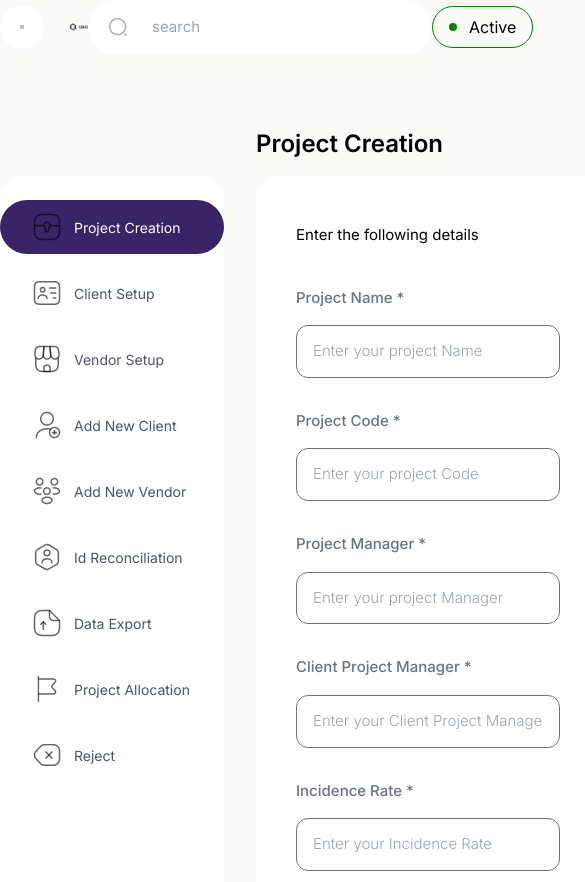
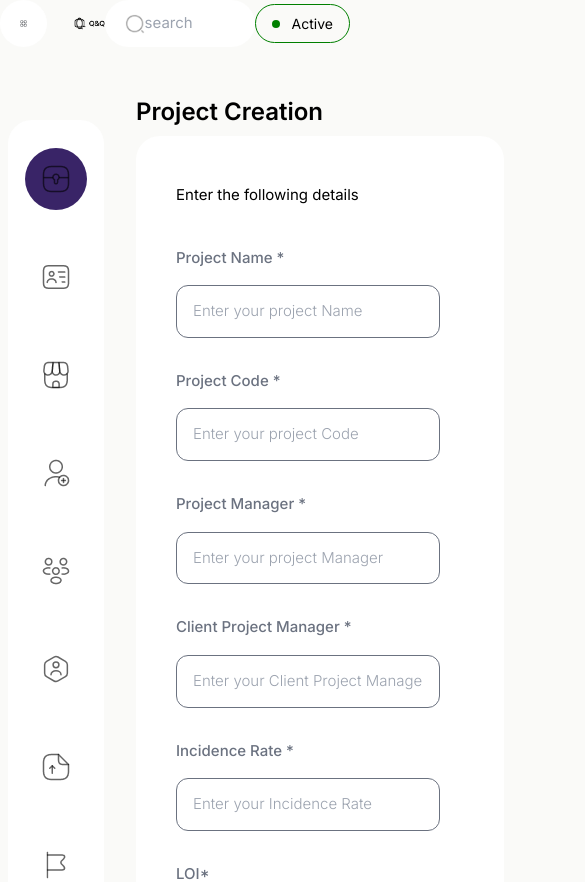
Before and after one commit to Asif-28/PMT, a Next.js app: page / in a window 390 px wide. Shown: the top 882 px of the page, 585 px wide, since content can reach past the window. Built offline with nearby package versions, Linux system fonts and the light colour scheme.

Commit message:
mobile view

```diff
--- a/src/components/header/Header.tsx
+++ b/src/components/header/Header.tsx
@@ -2,7 +2,7 @@ import Image from "next/image";
 
 const Header = () => {
   return (
-    <main className="section h-32">
+    <main className="section h-24 sm:h-32">
       <div className="flex  items-center justify-between">
         <div className="left flex items-center gap-6">
           <div className="rounded-full px-5 py-5 bg-white w-[4rem] flex justify-center items-center">
@@ -15,7 +15,7 @@ const Header = () => {
         <div className="flex items-center relative">
           <input
             placeholder="search"
-            className="text-[15px] border-none min-w-[300px] md:w-[500px] lg:min-w-[700px] px-16 py-4 rounded-full focus:outline-[#392467] focus:shadow-outline"
+            className="text-[15px] border-none w-[150px] md:w-[500px] lg:min-w-[700px] px-10 py-3 sm:px-16 sm:py-4 rounded-full focus:outline-[#392467] focus:shadow-outline"
             type="search"
           />
           <div className=" absolute left-5">
@@ -30,7 +30,7 @@ const Header = () => {
         <div className=" flex items-center gap-10">
           <div className="flex gap-3 md:gap-6 lg:gap-10 border border-[#008000] px-4 py-2 md:px-6 md:py-3 lg:px-8 lg:py-[1.2rem] items-center justify-center rounded-full">
             <div className="w-2 h-2 md:w-4 md:h-4 rounded-full bg-[#008000]"></div>
-            <h3>Active </h3>
+            <h3 className="text-[14px] sm:text-base">Active </h3>
           </div>
           <div>
             <Image src={`/Ellipse 2.png`} alt="image" height={70} width={70} />
--- a/src/components/sidebar/Project.tsx
+++ b/src/components/sidebar/Project.tsx
@@ -65,7 +65,7 @@ const Form = () => {
   return (
     <main>
       <h2 className="text-2xl font-semibold text-[#000]">Project Creation</h2>
-      <div className="section bg-white pl-10 pr-16 py-12 rounded-3xl mt-4">
+      <div className="section bg-white pl-10 pr-16 py-12 rounded-3xl mt-2 sm:mt-4">
         <form className="text-[15px]" onSubmit={handleSubmit}>
           <h2 className="mb-10">Enter the following details</h2>
           <div className="grid grid-cols-1 gap-4 sm:grid-cols-2">
--- a/src/components/sidebar/Sidebar.tsx
+++ b/src/components/sidebar/Sidebar.tsx
@@ -56,7 +56,7 @@ const Sidebar = () => {
 
   return (
     <main className="section flex gap-8  ">
-      <div className=" bg-[#fff] w-72 rounded-3xl py-6 mt-12 ">
+      <div className="hidden sm:block bg-[#fff] w-72 rounded-3xl py-6 mt-12 ">
         {data.map((item) => (
           <div
             className={`cursor-pointer flex gap-3 mb-3 items-center py-3 pl-8 mx-auto w-56 ${
@@ -84,6 +84,31 @@ const Sidebar = () => {
           </div>
         ))}
       </div>
+      <div className="sm:hidden bg-[#fff] w-36 rounded-3xl py-4 mt-6 ml-2 ">
+        {data.map((item) => (
+          <div
+            className={`cursor-pointer mb-3 py-3 flex items-center justify-center  mx-auto w-24 `}
+            key={item.id}
+            onClick={() => setSelectedItemId(item.id)}
+          >
+            <div
+              className={`cursor-pointer rounded-full px-4  py-4  flex justify-center items-center ${
+                item.id === selectedItemId
+                  ? "bg-[#392467] rounded-full text-white "
+                  : ""
+              }`}
+            >
+              <Image
+                height={30}
+                width={30}
+                src={`/${item.img}`}
+                alt="image-portfolio"
+                className=""
+              />
+            </div>
+          </div>
+        ))}
+      </div>
       <div>{selectedItemId === 1 ? <Form /> : ""}</div>
     </main>
   );
```
